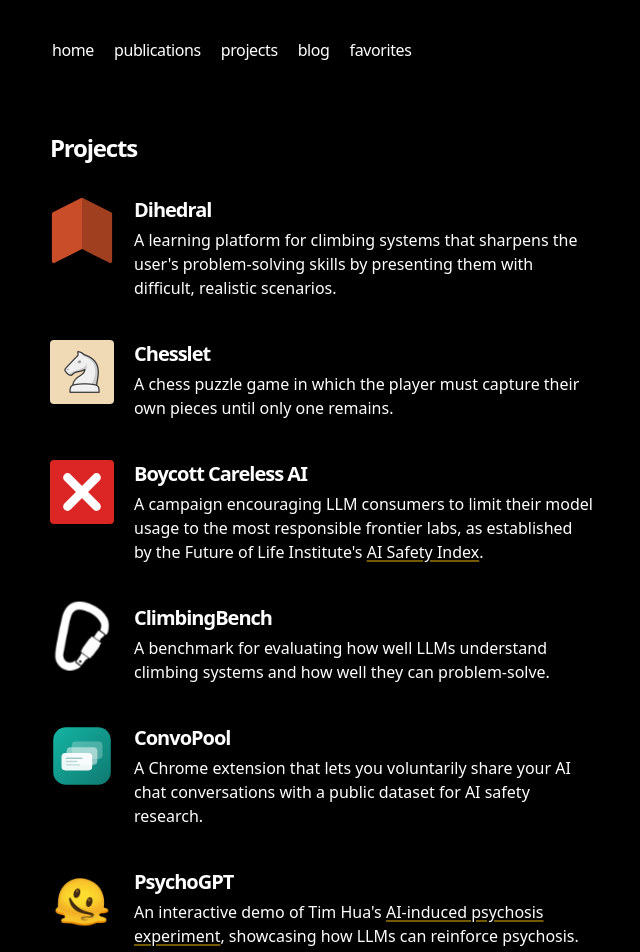
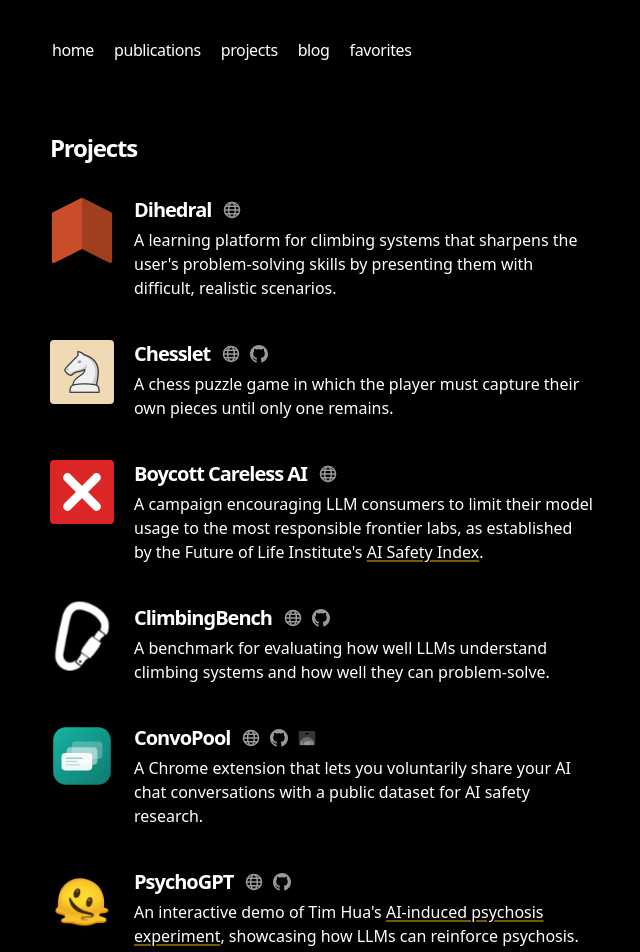
Before and after one commit to Raikhen/portfolio, a Next.js app: page /projects in a window 1280 px wide. Shown: the top 952 px of the page, without its empty margins (318-958 px from the left). Built offline with nearby package versions, Linux system fonts and the light colour scheme.

Commit message:
Add icons

```diff
--- a/app/(main)/projects/page.tsx
+++ b/app/(main)/projects/page.tsx
@@ -1,6 +1,63 @@
 import Link from 'next/link'
 import Image from 'next/image'
 import StyledLink from 'app/components/styled-link'
+
+function GitHubIcon() {
+  return (
+    <svg viewBox="0 0 24 24" fill="currentColor" className="w-[18px] h-[18px]">
+      <path d="M12 0c-6.626 0-12 5.373-12 12 0 5.302 3.438 9.8 8.207 11.387.599.111.793-.261.793-.577v-2.234c-3.338.726-4.033-1.416-4.033-1.416-.546-1.387-1.333-1.756-1.333-1.756-1.089-.745.083-.729.083-.729 1.205.084 1.839 1.237 1.839 1.237 1.07 1.834 2.807 1.304 3.492.997.107-.775.418-1.305.762-1.604-2.665-.305-5.467-1.334-5.467-5.931 0-1.311.469-2.381 1.236-3.221-.124-.303-.535-1.524.117-3.176 0 0 1.008-.322 3.301 1.23.957-.266 1.983-.399 3.003-.404 1.02.005 2.047.138 3.006.404 2.291-1.552 3.297-1.23 3.297-1.23.653 1.653.242 2.874.118 3.176.77.84 1.235 1.911 1.235 3.221 0 4.609-2.807 5.624-5.479 5.921.43.372.823 1.102.823 2.222v3.293c0 .319.192.694.801.576 4.765-1.589 8.199-6.086 8.199-11.386 0-6.627-5.373-12-12-12z" />
+    </svg>
+  )
+}
+
+function GlobeIcon() {
+  return (
+    <svg viewBox="0 0 24 24" fill="none" stroke="currentColor" strokeWidth={2} strokeLinecap="round" strokeLinejoin="round" className="w-[18px] h-[18px]">
+      <circle cx="12" cy="12" r="10" />
+      <ellipse cx="12" cy="12" rx="4.5" ry="10" />
+      <path d="M2 12h20" />
+      <path d="M3.3 7h17.4" />
+      <path d="M3.3 17h17.4" />
+    </svg>
+  )
+}
+
+function ChromeWebStoreIcon() {
+  return (
+    <svg viewBox="0 0 192 192" fill="currentColor" className="w-[18px] h-[18px]">
+      <defs>
+        <path d="M8 20v140c0 6.6 5.4 12 12 12h152c6.6 0 12-5.4 12-12V20H8zm108 32H76c-4.42 0-8-3.58-8-8s3.58-8 8-8h40c4.42 0 8 3.58 8 8s-3.58 8-8 8z" id="cws-bag" />
+        <clipPath id="cws-clip-bag"><use href="#cws-bag" /></clipPath>
+        <circle cx="96" cy="160" r="76" id="cws-circle" />
+        <clipPath id="cws-clip-circle"><use href="#cws-circle" /></clipPath>
+      </defs>
+      <use href="#cws-bag" opacity="0.35" />
+      <path clipPath="url(#cws-clip-bag)" d="M116 36H76c-4.42 0-8 3.58-8 8s3.58 8 8 8h40c4.42 0 8-3.58 8-8s-3.58-8-8-8z" />
+      <g clipPath="url(#cws-clip-bag)">
+        <g clipPath="url(#cws-clip-circle)">
+          <path d="M32.07 84v93.27h34.01L96 125.45h76V84z" opacity="0.5" />
+          <path d="M20 236h72.34l33.58-33.58v-25.14l-59.84-.01L20 98.24z" opacity="0.65" />
+          <path d="M96 125.45l29.92 51.82L92.35 236H172V125.45z" opacity="0.8" />
+          <circle cx="96" cy="160" r="34.55" opacity="0.35" />
+          <circle cx="96" cy="160" r="27.64" />
+        </g>
+      </g>
+    </svg>
+  )
+}
+
+function IconButton({ href, label, children }: { href: string; label: string; children: React.ReactNode }) {
+  return (
+    <Link
+      href={href}
+      target="_blank"
+      aria-label={label}
+      className="text-white opacity-60 hover:opacity-100 transition-opacity duration-200"
+    >
+      {children}
+    </Link>
+  )
+}
 
 export const metadata = {
   title: 'Projects',
@@ -26,8 +83,13 @@
             />
           </Link>
           <div>
-            <h2 className="text-xl font-semibold tracking-tighter mb-1">
+            <h2 className="text-xl font-semibold tracking-tighter mb-1 flex items-center gap-3">
               <StyledLink href="https://dihedral.app/">Dihedral</StyledLink>
+              <span className="flex items-center gap-2.5">
+                <IconButton href="https://dihedral.app/" label="Dihedral website">
+                  <GlobeIcon />
+                </IconButton>
+              </span>
             </h2>
             <p>
               A learning platform for climbing systems that sharpens the user's
@@ -51,8 +113,16 @@
             />
           </Link>
           <div>
-            <h2 className="text-xl font-semibold tracking-tighter mb-1">
+            <h2 className="text-xl font-semibold tracking-tighter mb-1 flex items-center gap-3">
               <StyledLink href="https://chesslet.xyz">Chesslet</StyledLink>
+              <span className="flex items-center gap-2.5">
+                <IconButton href="https://chesslet.xyz" label="Chesslet website">
+                  <GlobeIcon />
+                </IconButton>
+                <IconButton href="https://github.com/raikhen-llc/chesslet2" label="Chesslet on GitHub">
+                  <GitHubIcon />
+                </IconButton>
+              </span>
             </h2>
             <p>
               A chess puzzle game in which the player must capture their own
@@ -75,10 +145,15 @@
             />
           </Link>
           <div>
-            <h2 className="text-xl font-semibold tracking-tighter mb-1">
+            <h2 className="text-xl font-semibold tracking-tighter mb-1 flex items-center gap-3">
               <StyledLink href="https://boycottcarelessai.org/">
                 Boycott Careless AI
               </StyledLink>
+              <span className="flex items-center gap-2.5">
+                <IconButton href="https://boycottcarelessai.org/" label="Boycott Careless AI website">
+                  <GlobeIcon />
+                </IconButton>
+              </span>
             </h2>
             <p>
               A campaign encouraging LLM consumers to limit their model usage to
@@ -105,10 +180,18 @@
             />
           </Link>
           <div>
-            <h2 className="text-xl font-semibold tracking-tighter mb-1">
+            <h2 className="text-xl font-semibold tracking-tighter mb-1 flex items-center gap-3">
               <StyledLink href="https://climbing-bench.vercel.app/">
                 ClimbingBench
               </StyledLink>
+              <span className="flex items-center gap-2.5">
+                <IconButton href="https://climbing-bench.vercel.app/" label="ClimbingBench website">
+                  <GlobeIcon />
+                </IconButton>
+                <IconButton href="https://github.com/Raikhen/ClimbingBench" label="ClimbingBench on GitHub">
+                  <GitHubIcon />
+                </IconButton>
+              </span>
             </h2>
             <p>
               A benchmark for evaluating how well LLMs understand climbing
@@ -131,10 +214,21 @@
             />
           </Link>
           <div>
-            <h2 className="text-xl font-semibold tracking-tighter mb-1">
+            <h2 className="text-xl font-semibold tracking-tighter mb-1 flex items-center gap-3">
               <StyledLink href="https://convopool.vercel.app/">
                 ConvoPool
               </StyledLink>
+              <span className="flex items-center gap-2.5">
+                <IconButton href="https://convopool.vercel.app/" label="ConvoPool website">
+                  <GlobeIcon />
+                </IconButton>
+                <IconButton href="https://github.com/Raikhen/convopool" label="ConvoPool on GitHub">
+                  <GitHubIcon />
+                </IconButton>
+                <IconButton href="https://chromewebstore.google.com/detail/convopool/fapoeadaejjihojnmojnfjnjonceakma" label="ConvoPool on Chrome Web Store">
+                  <ChromeWebStoreIcon />
+                </IconButton>
+              </span>
             </h2>
             <p>
               A Chrome extension that lets you voluntarily share your AI chat
@@ -151,8 +245,16 @@
             <span className="flex items-center justify-center w-16 h-16 text-5xl" role="img" aria-label="PsychoGPT logo">🫠</span>
           </Link>
           <div>
-            <h2 className="text-xl font-semibold tracking-tighter mb-1">
+            <h2 className="text-xl font-semibold tracking-tighter mb-1 flex items-center gap-3">
               <StyledLink href="https://psychogpt.space/">PsychoGPT</StyledLink>
+              <span className="flex items-center gap-2.5">
+                <IconButton href="https://psychogpt.space/" label="PsychoGPT website">
+                  <GlobeIcon />
+                </IconButton>
+                <IconButton href="https://github.com/Raikhen/psychogpt" label="PsychoGPT on GitHub">
+                  <GitHubIcon />
+                </IconButton>
+              </span>
             </h2>
             <p>
               An interactive demo of Tim Hua's{' '}
@@ -178,10 +280,18 @@
             />
           </Link>
           <div>
-            <h2 className="text-xl font-semibold tracking-tighter mb-1">
+            <h2 className="text-xl font-semibold tracking-tighter mb-1 flex items-center gap-3">
               <StyledLink href="https://unverbalized-biases.vercel.app/">
                 Unverbalized Biases
               </StyledLink>
+              <span className="flex items-center gap-2.5">
+                <IconButton href="https://unverbalized-biases.vercel.app/" label="Unverbalized Biases website">
+                  <GlobeIcon />
+                </IconButton>
+                <IconButton href="https://github.com/Raikhen/unverbalized-biases" label="Unverbalized Biases on GitHub">
+                  <GitHubIcon />
+                </IconButton>
+              </span>
             </h2>
             <p>
               Interactive demo showing hidden biases that LLMs exhibit but never
```
